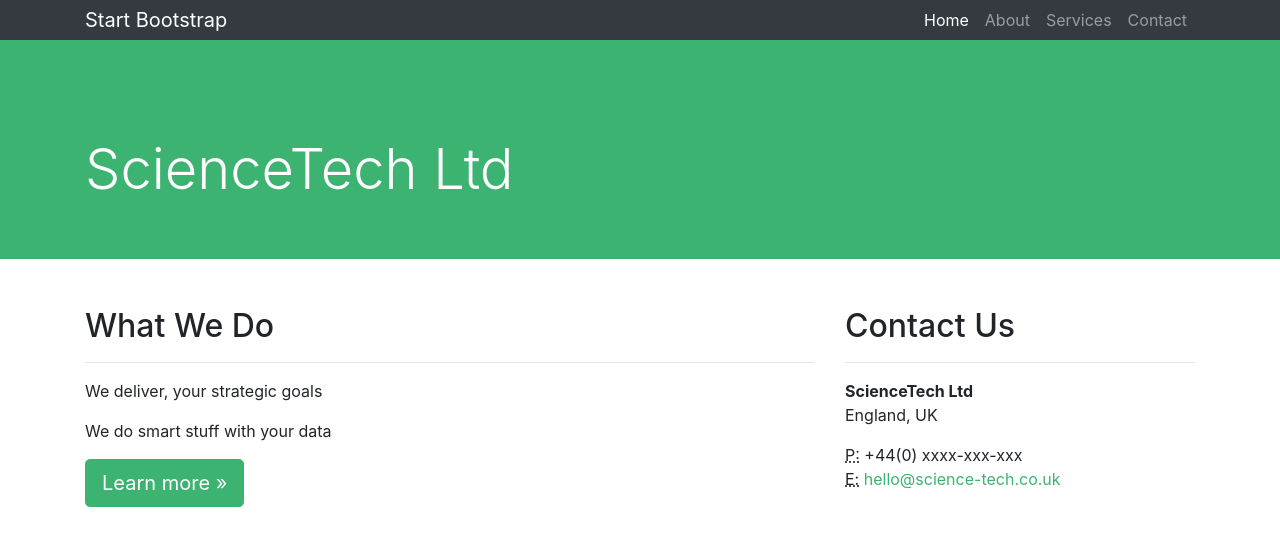
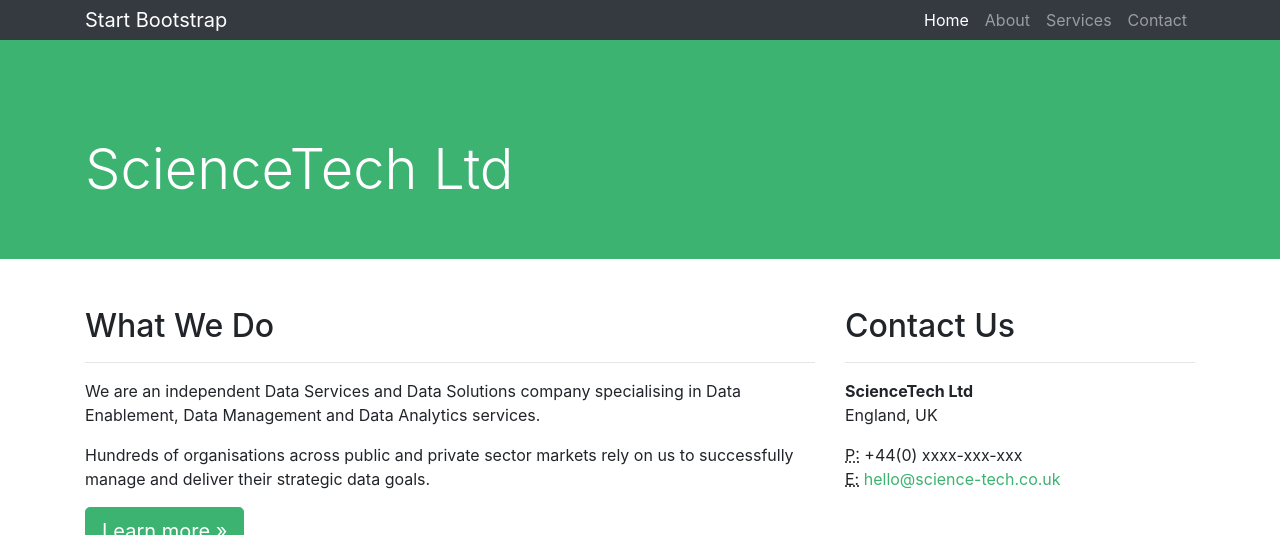
Before and after one commit to sciencetechuk/sciencetechuk.github.io, a Jekyll site: the page built from index.html, in a window 1280 px wide, cut to the strip 0-535 px from the top of the page. Built offline with Jekyll 4.4.1, drawn with Linux system fonts in a browser that asks for light colours.

Commit message:
Update index.html

```diff
--- a/index.html
+++ b/index.html
@@ -7,10 +7,10 @@
     <h2>What We Do</h2>
     <hr />
     <p>
-      We deliver, your strategic goals
+      We are an independent Data Services and Data Solutions company specialising in Data Enablement, Data Management and Data Analytics services.
     </p>
     <p>
-      We do smart stuff with your data
+      Hundreds of organisations across public and private sector markets rely on us to successfully manage and deliver their strategic data goals.
     </p>
     <a class="btn btn-primary btn-lg" href="#">Learn more &raquo;</a>
   </div>
```
